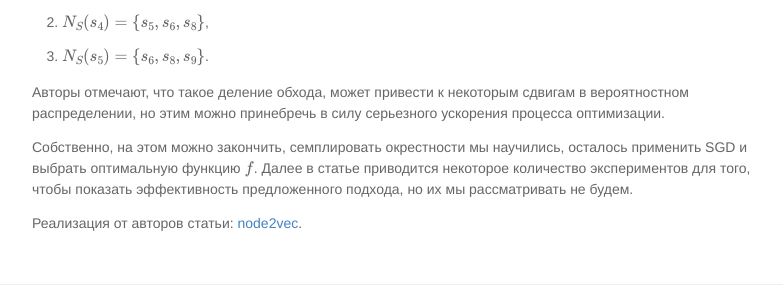
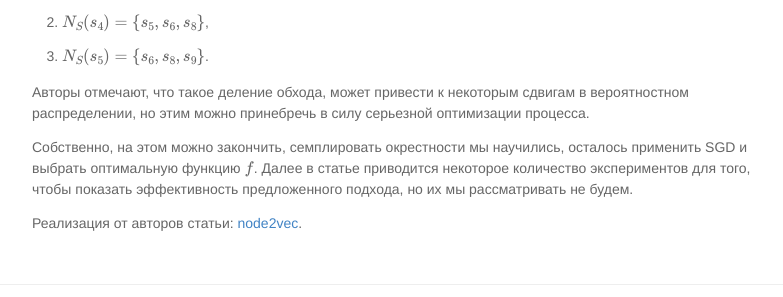
Before and after one commit to vbystricky/vbystricky.github.io, a Jekyll site: the page built from _article_notes/2020/2020-08-27.md, in a window 1280 px wide and 900 px high, scrolled down 3386 px. Shown: the part 582-879 px from the top of the window, without its empty margins (248-1031 px from the left). Built offline with Jekyll 4.4.1, drawn with Linux system fonts in a browser that asks for light colours; formulas are drawn with MathJax 3; some of the changed text lies outside the part shown.

Commit message:
Fix text errors

```diff
--- a/_article_notes/2020/2020-08-27.md
+++ b/_article_notes/2020/2020-08-27.md
@@ -162,7 +162,7 @@ $k=3$:
 3. $N_S(s_5) = \\{s_6, s_8, s_9\\}$.
 
 Авторы отмечают, что такое деление обхода, может привести к некоторым сдвигам в вероятностном распределении, но этим можно принебречь в силу
-серьезного ускорения процесса оптимизации.
+серьезной оптимизации процесса.
 
 Собственно, на этом можно закончить, семплировать окрестности мы научились, осталось применить SGD и выбрать оптимальную функцию $f$. Далее в статье
 приводится некоторое количество экспериментов для того, чтобы показать эффективность предложенного подхода, но их мы рассматривать не будем.
```
Also changed, not shown: other parts of _article_notes/2020/2020-08-27.md (+1 -1 lines).
